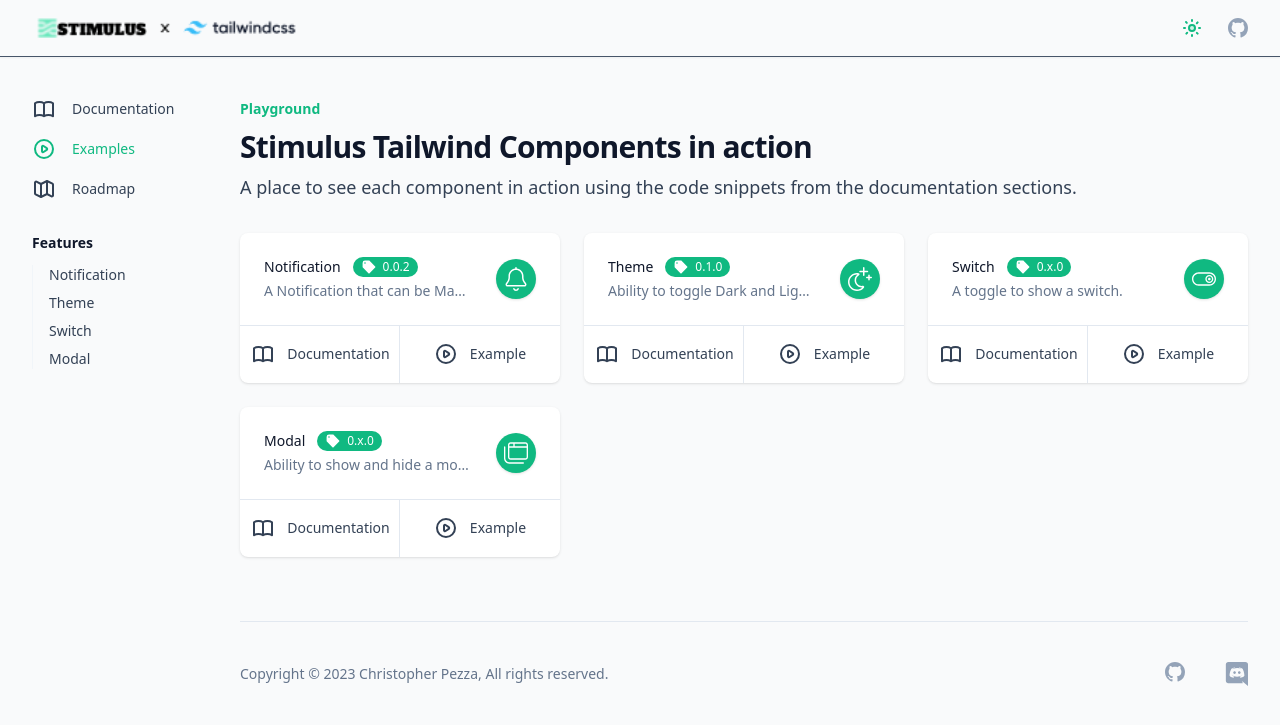
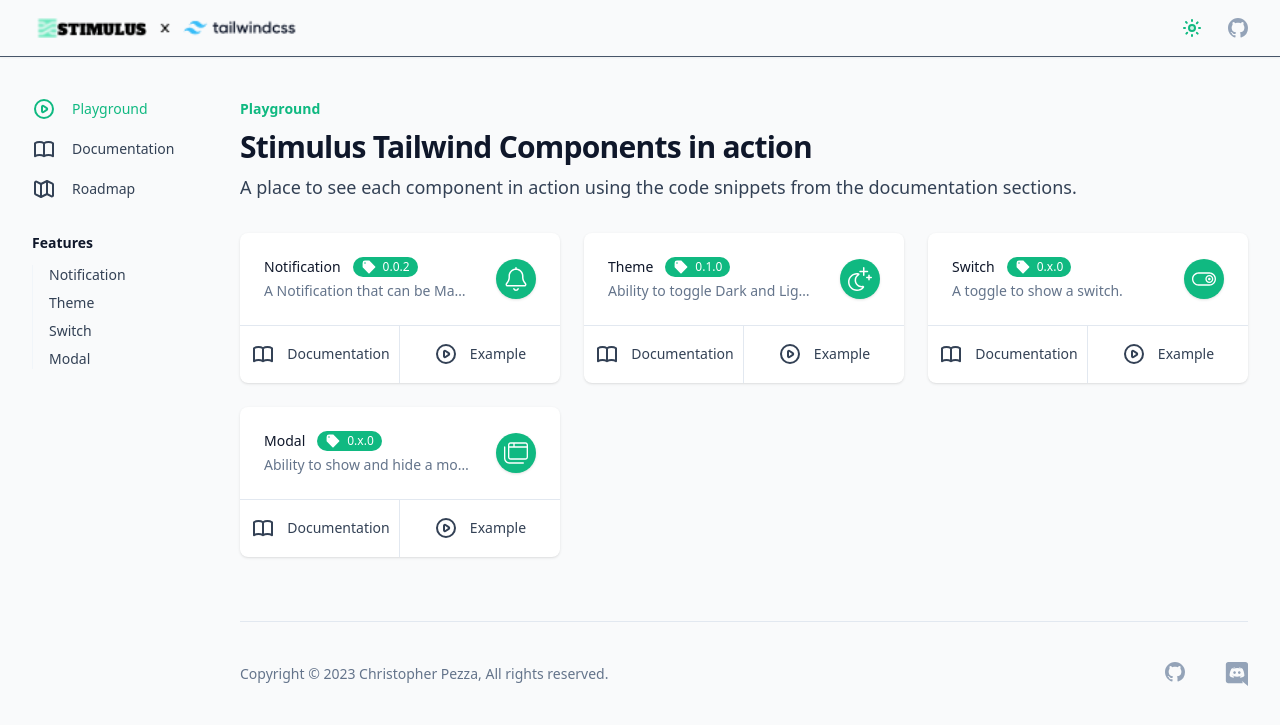
Before and after one commit to chiefpansancolt/stimulus-tailwind-playground, a Jekyll site: the page built from index.html, in a window 1280 px wide. Shown: the top 725 px of the page. Built offline with Jekyll 4.4.1, drawn with Linux system fonts in a browser that asks for light colours; Markdown is read by kramdown in place of the engine named in the settings.

Commit message:
move order of left nav

```diff
--- a/_data/navigations.yml
+++ b/_data/navigations.yml
@@ -1,4 +1,12 @@
 left_main:
+  - name: Playground
+    link: examples
+    url: /
+    icon: >-
+      <svg xmlns="http://www.w3.org/2000/svg" class="mr-4 h-6 w-6" fill="none" viewBox="0 0 24 24" stroke="currentColor" stroke-width="2">
+        <path stroke-linecap="round" stroke-linejoin="round" d="M14.752 11.168l-3.197-2.132A1 1 0 0010 9.87v4.263a1 1 0 001.555.832l3.197-2.132a1 1 0 000-1.664z" />
+        <path stroke-linecap="round" stroke-linejoin="round" d="M21 12a9 9 0 11-18 0 9 9 0 0118 0z" />
+      </svg>
   - name: Documentation
     link: installation
     url: https://stimulus-tailwind.chiefpansancolt.dev
@@ -9,14 +17,6 @@
           stroke-linejoin="round"
           d="M12 6.253v13m0-13C10.832 5.477 9.246 5 7.5 5S4.168 5.477 3 6.253v13C4.168 18.477 5.754 18 7.5 18s3.332.477 4.5 1.253m0-13C13.168 5.477 14.754 5 16.5 5c1.747 0 3.332.477 4.5 1.253v13C19.832 18.477 18.247 18 16.5 18c-1.746 0-3.332.477-4.5 1.253"
         />
-      </svg>
-  - name: Examples
-    link: examples
-    url: /
-    icon: >-
-      <svg xmlns="http://www.w3.org/2000/svg" class="mr-4 h-6 w-6" fill="none" viewBox="0 0 24 24" stroke="currentColor" stroke-width="2">
-        <path stroke-linecap="round" stroke-linejoin="round" d="M14.752 11.168l-3.197-2.132A1 1 0 0010 9.87v4.263a1 1 0 001.555.832l3.197-2.132a1 1 0 000-1.664z" />
-        <path stroke-linecap="round" stroke-linejoin="round" d="M21 12a9 9 0 11-18 0 9 9 0 0118 0z" />
       </svg>
   - name: Roadmap
     link: roadmap
```
